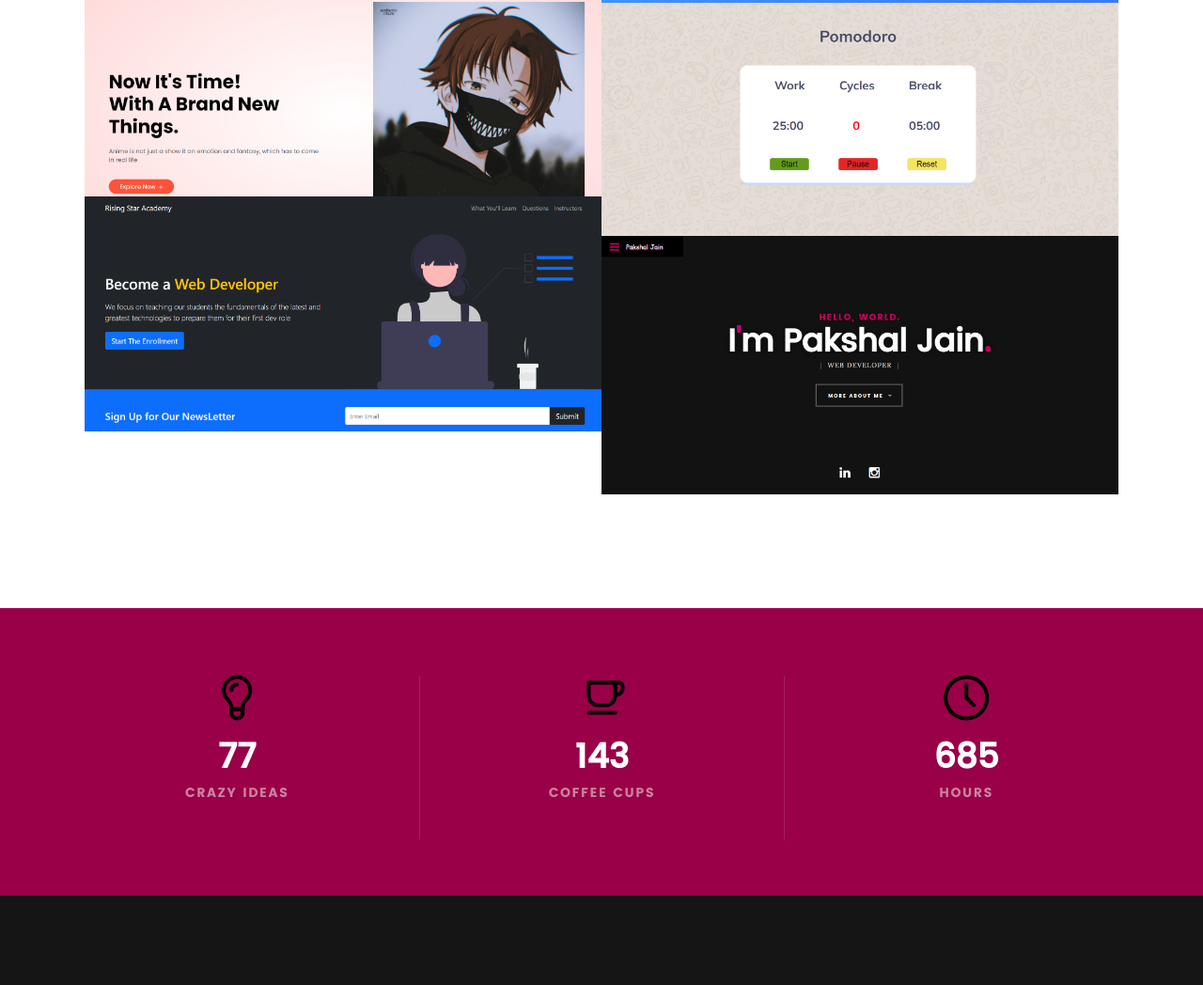
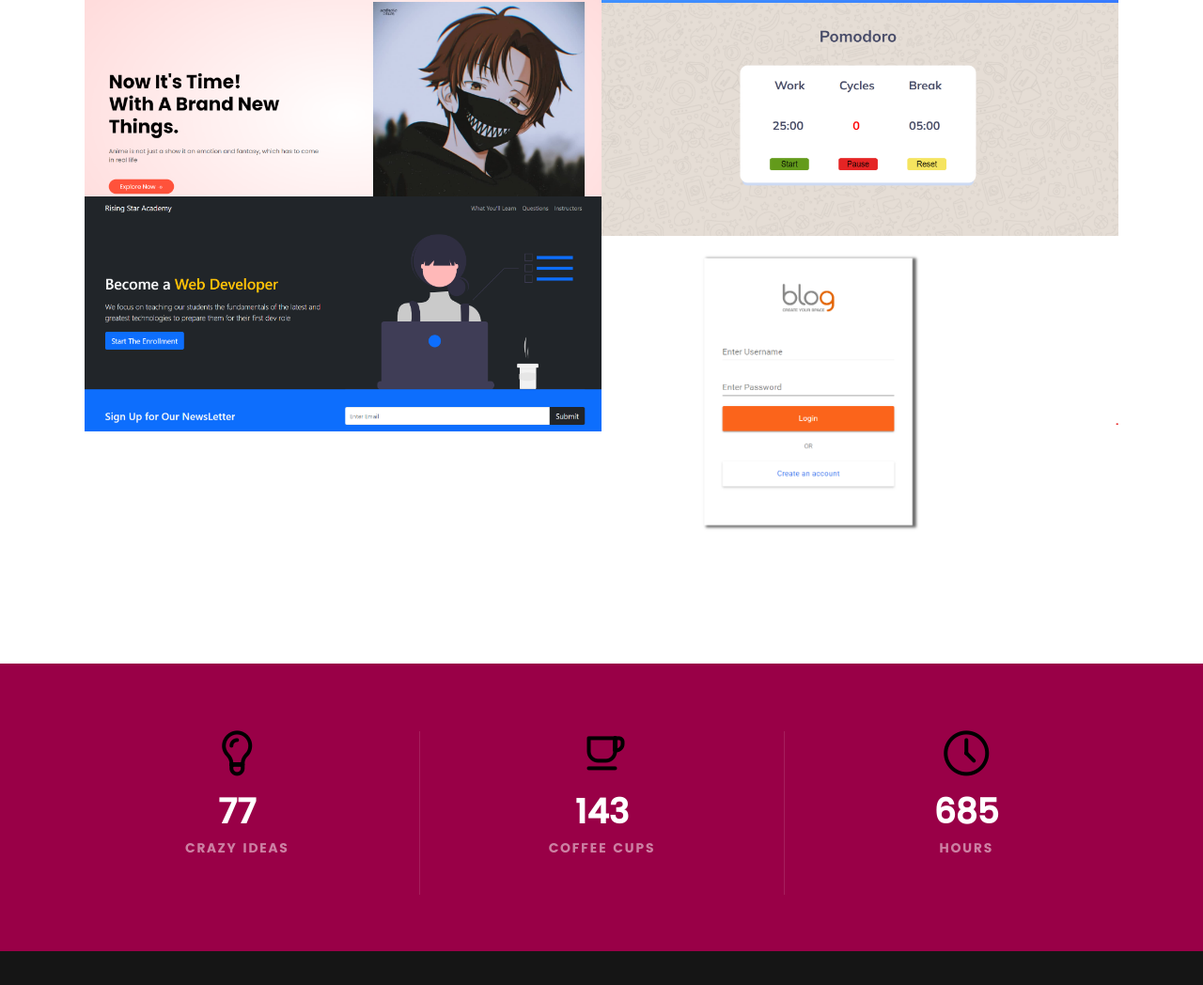
Before and after one commit to pakshaljain378/portfolio-2, a plain HTML site: page index.html in a window 1280 px wide. Shown: the part 3799-4847 px from the top of the page at 94% size. Drawn offline with Linux system fonts and the light colour scheme; files whose address does not match are found by name.

Commit message:
Update index.html

```diff
--- a/index.html
+++ b/index.html
@@ -433,7 +433,7 @@
 
 	        	<div class="bgrid folio-item">
 	               <div class="item-wrap">
-	               	<img src="pportfolio.png" alt="Portfolio">
+	               	<img src="blog.png" alt="Portfolio">
 	                  <a href="#modal-01" class="overlay">
 	                     <div class="folio-item-table">
 	                     	<div class="folio-item-cell">
@@ -551,7 +551,7 @@
                 <div id="modal-01" class="popup-modal slider mfp-hide">
 
 				     	<div class="media">
-				     		<img src="psportfolio.png" alt="Blog Web-App" />
+				     		<img src="blog.png" alt="Blog Web-App" />
 				     	</div>
 
 					   <div class="description-box">
```
